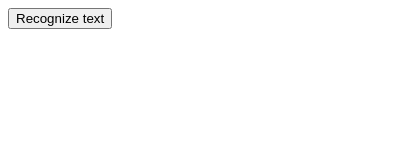
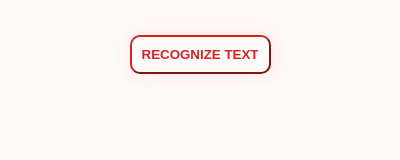
Before and after one commit to JUST-MuhammEd/YouTube-OCR-Extension, a browser extension: page popup/popup.html in a window 400 px wide. Drawn offline with Linux system fonts and the light colour scheme.

Commit message:
add a simple UI

```diff
--- a/popup/popup.html
+++ b/popup/popup.html
@@ -5,6 +5,7 @@
     <meta name="viewport" content="width=device-width, initial-scale=1.0">
     <meta http-equiv="X-UA-Compatible" content="ie=edge">
     <title>Document</title>
+    <link rel="stylesheet" href="styles.css">
 </head>
 <body>
     <button id="recognize">Recognize text</button>
--- /dev/null
+++ b/popup/styles.css
@@ -0,0 +1,26 @@
+body {
+	font-family: Roboto, Arial, Helvetica, sans-serif;
+	background-color: snow;
+	padding: 20px;
+}
+
+button {
+	margin: 7px auto;
+	padding: 10px;
+	display: block;
+	font-weight: bold;
+	text-align: center;
+	text-transform: uppercase;
+	background-color: transparent;
+	color: #d02525;
+	border-color: #d02525;
+	background-size: 200% auto;
+	box-shadow: 0 0 20px mistyrose;
+	border-radius: 10px;
+	transition: 0.5s;
+}
+
+button:hover {
+	background-color: #d02525;
+	color: snow;
+}
```
Also changed, not shown: content/content.css (+39 -1 lines), content/content.js (+5 -6 lines), manifest.json.
